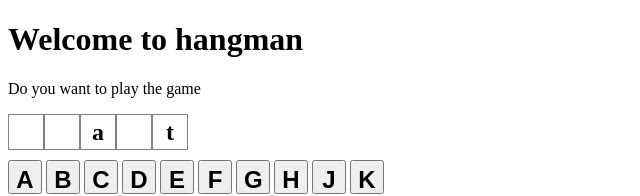
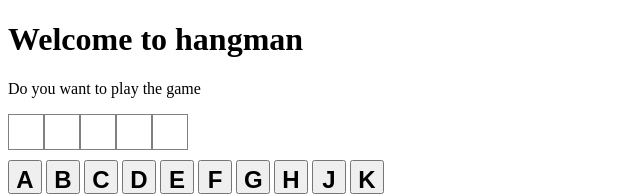
Before and after one commit to FadiZahhar/hangman-training, a React (Create React App) app in the folder hangman/: page / in a window 1280 px wide. Shown: the top 196 px of the page, without its empty margins (0-640 px from the left). Built offline with nearby package versions, Linux system fonts and the light colour scheme.

Commit message:
adding more functionality using useState and click handler by passing it with props

```diff
--- a/hangman/src/ButtonGrid.js
+++ b/hangman/src/ButtonGrid.js
@@ -1,6 +1,6 @@
 import Button from './button';
 
-export default function() {
+export default function({letterGuest}) {
 
     let letters = ['A','B','C','D','E','F','G','H','J','K','L','M','N','O','P','K','R','S','T','U','W','X','Y','Z'];
 
@@ -8,6 +8,7 @@ export default function() {
         <Button
             value={letter}
             key={index}
+            onClick={letterGuest}
         />
     ));
     return (
--- a/hangman/src/GameBoard.js
+++ b/hangman/src/GameBoard.js
@@ -1,14 +1,21 @@
 import './App.css';
+import { useState } from 'react';
 import LetterGrids from "./LetterGrids";
 import ButtonGrid from "./ButtonGrid";
 
 export default function GameBoard({secretWord}) {
+    const [guessedtLetters,setGuessedtLetters] = useState([]);
+    const letterGuestHandler = function(letter){
+        let val = letter.toLowerCase();
+
+        setGuessedtLetters(prev => [...prev,val]);
+    }
     return (
         <div className='app-container'>
             <LetterGrids secretWord={secretWord}
-            guessedLetters={['R','a','t']}
+            guessedLetters={guessedtLetters}
             />
-            <ButtonGrid />
+            <ButtonGrid letterGuest={letterGuestHandler} />
         </div>
     );
 }
--- a/hangman/src/button.js
+++ b/hangman/src/button.js
@@ -1,5 +1,5 @@
 import {useState} from 'react';
-export default function ({value}) {
+export default function ({value, onClick}) {
     const[isClicked,setIsClicked] = useState(false);
     let className = 'button';
 
@@ -9,6 +9,7 @@ export default function ({value}) {
 
     function clickHandler() {
         setIsClicked(true);
+        onClick(value);
     }
 
     return (
```
